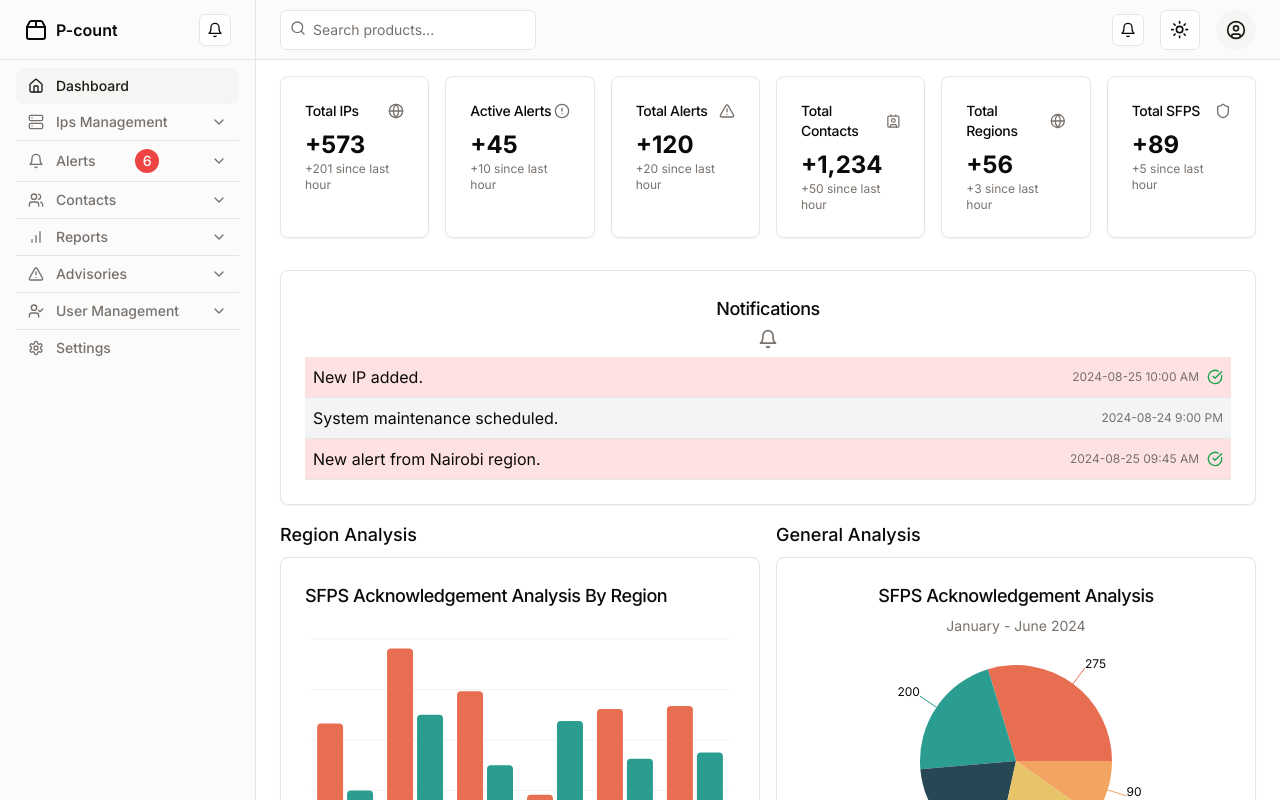
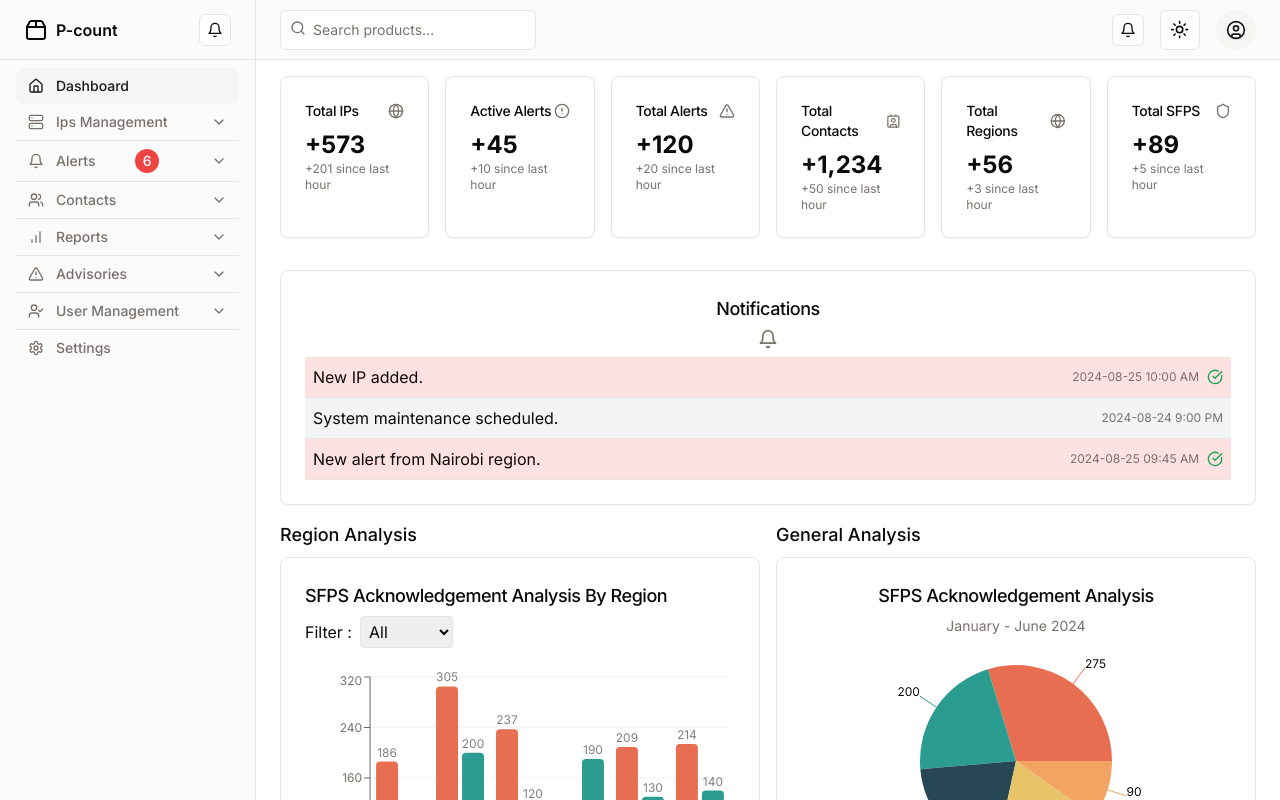
Before and after one commit to tchamp295/p-count, a Next.js app: page /admin in a window 1280 px wide. Shown: the top 800 px of the page. Built offline with nearby package versions, Linux system fonts and the light colour scheme.

Commit message:
admin dashboard ui design

```diff
--- a/src/components/customui/dashboard/charts/Barchart.jsx
+++ b/src/components/customui/dashboard/charts/Barchart.jsx
@@ -1,18 +1,16 @@
 "use client";
 
+import { useState } from "react";
 import { TrendingUp } from "lucide-react";
-import { Bar, BarChart, CartesianGrid, XAxis } from "recharts";
-
+import { Bar, BarChart, CartesianGrid, XAxis, YAxis, Tooltip, LabelList } from "recharts";
 import {
   Card,
   CardContent,
-  CardDescription,
   CardFooter,
   CardHeader,
   CardTitle,
 } from "@/components/ui/card";
 import {
-  ChartConfig,
   ChartContainer,
   ChartTooltip,
   ChartTooltipContent,
@@ -39,29 +37,44 @@ const chartConfig = {
 };
 
 export function Barchart() {
+  const [filter, setFilter] = useState("All");
+
+  const handleFilterChange = (event) => {
+    setFilter(event.target.value);
+    // In the future, you would implement actual filtering logic here
+  };
+
   return (
     <Card>
       <CardHeader>
         <CardTitle className="text-lg font-medium">SFPS Acknowledgement Analysis By Region</CardTitle>
-        {/* <CardDescription>January - June 2024</CardDescription> */}
+        <div className="mt-4">
+          <label htmlFor="filter" className="mr-2">Filter :</label>
+          <select
+            id="filter"
+            value={filter}
+            onChange={handleFilterChange}
+            className="border rounded p-1"
+          >
+            <option value="All">All</option>
+            <option value="Desktop">Desktop</option>
+            <option value="Mobile">Mobile</option>
+          </select>
+        </div>
       </CardHeader>
       <CardContent>
         <ChartContainer config={chartConfig}>
-          <BarChart accessibilityLayer data={chartData}>
+          <BarChart width={600} height={300} data={chartData}>
             <CartesianGrid vertical={false} />
-            <XAxis
-              dataKey="month"
-              tickLine={false}
-              tickMargin={10}
-              axisLine={false}
-              tickFormatter={(value) => value.slice(0, 3)}
-            />
-            <ChartTooltip
-              cursor={false}
-              content={<ChartTooltipContent indicator="dashed" />}
-            />
-            <Bar dataKey="desktop" fill="var(--color-desktop)" radius={4} />
-            <Bar dataKey="mobile" fill="var(--color-mobile)" radius={4} />
+            <XAxis dataKey="month" tickLine={false} tickMargin={10} axisLine={false} />
+            <YAxis />
+            <Tooltip cursor={false} content={<ChartTooltipContent indicator="dashed" />} />
+            <Bar dataKey="desktop" fill="var(--color-desktop)" radius={4}>
+              <LabelList dataKey="desktop" position="top" />
+            </Bar>
+            <Bar dataKey="mobile" fill="var(--color-mobile)" radius={4}>
+              <LabelList dataKey="mobile" position="top" />
+            </Bar>
           </BarChart>
         </ChartContainer>
       </CardContent>
```
